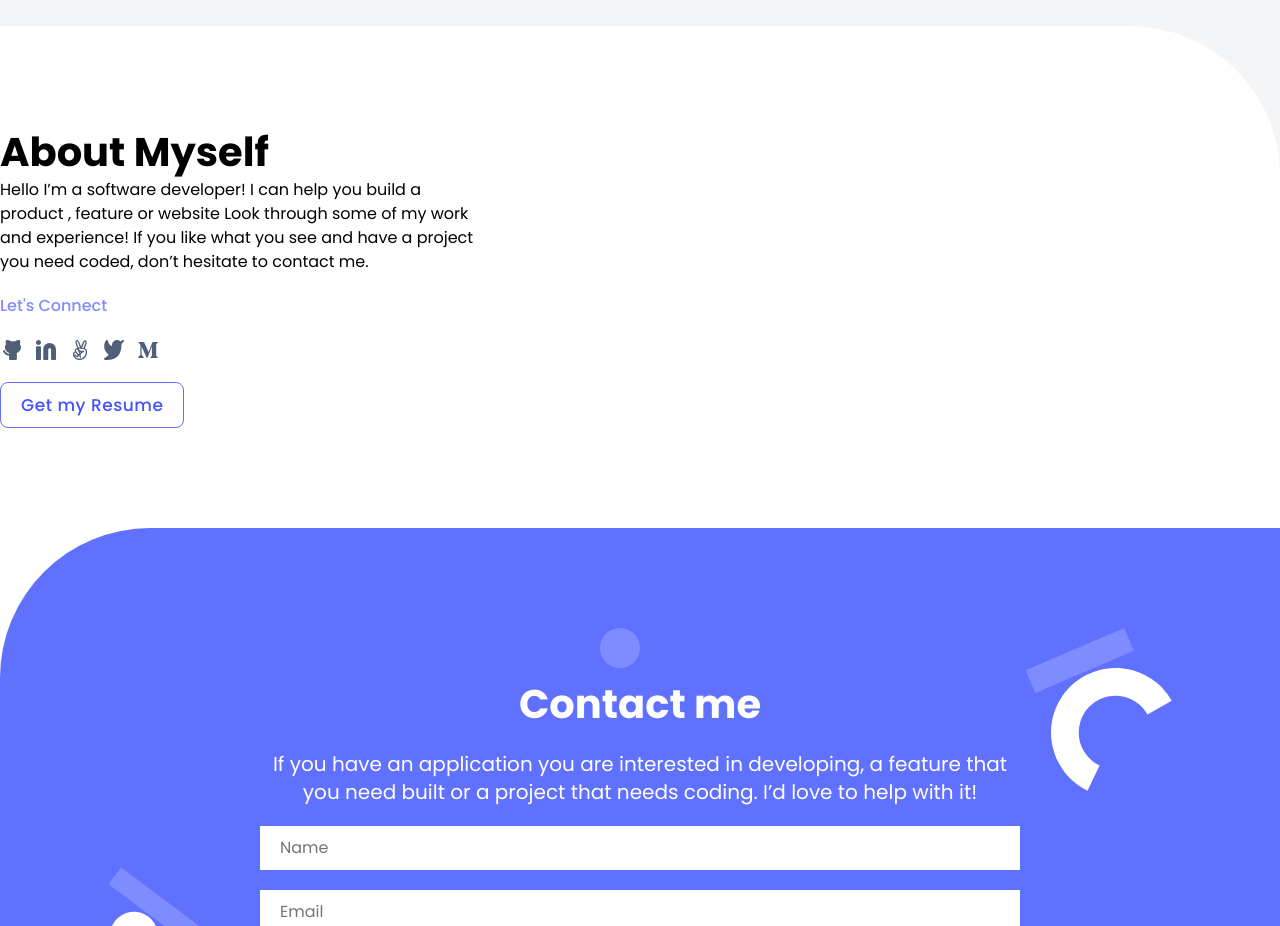
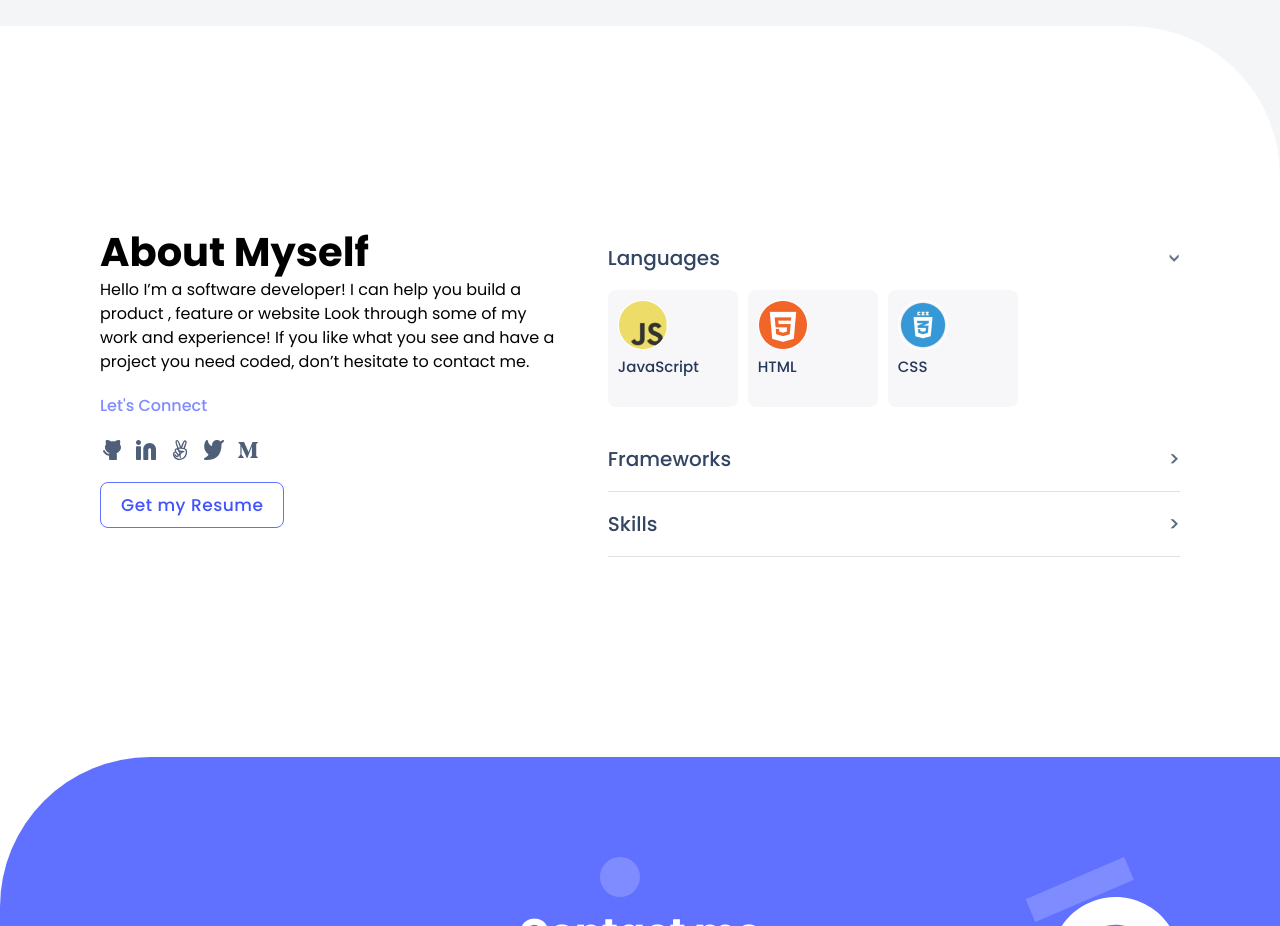
Before and after one commit to arslanhaider8/Potfolio-setup-for-mobile-and-desktop, a website: page github/workflows/index.html in a window 1280 px wide. Shown: the part 3200-4126 px from the top of the page. Drawn offline with Linux system fonts and the light colour scheme.

Commit message:
added contact form in about me section

```diff
--- a/github/workflows/index.html
+++ b/github/workflows/index.html
@@ -170,8 +170,33 @@
           </div>
           <button class="project-btn">Get my Resume</button>
         </div>
-        <div>
-          <!-- ADD ACCORDIAN HERE -->
+        <div class="second-container">
+          <div class="title-row">
+            <h4>Languages</h4>
+            <p class="active">></p>
+          </div>
+          <ul class="skill-row">
+            <li class="skill-card">
+              <img src="../../assets/js.png" alt="" />
+              <p>JavaScript</p>
+            </li>
+            <li class="skill-card">
+              <img src="../../assets/html.png" alt="" />
+              <p>HTML</p>
+            </li>
+            <li class="skill-card">
+              <img src="../../assets/css.png" alt="" />
+              <p>CSS</p>
+            </li>
+          </ul>
+          <div class="title-row">
+            <h4>Frameworks</h4>
+            <p class="">></p>
+          </div>
+          <div class="title-row">
+            <h4>Skills</h4>
+            <p class="">></p>
+          </div>
         </div>
       </div>
       <div class="contact-form">
--- a/github/workflows/style.css
+++ b/github/workflows/style.css
@@ -169,6 +169,13 @@
   margin-bottom: 20px;
   list-style: none;
 }
+.skill-row {
+  display: flex;
+  gap: 10px;
+  align-items: center;
+  margin-bottom: 20px;
+  list-style: none;
+}
 
 .row > p {
   font-family: Poppins;
@@ -253,9 +260,11 @@
 
 .first-container {
   display: grid;
-  grid-template-columns: 0.6fr 1fr;
+  grid-template-columns: 0.8fr 1fr;
   max-width: 1600px;
   margin: 0 auto;
+  padding: 100px;
+  gap: 50px;
 }
 .about-content h3 {
   font-family: Poppins;
@@ -286,6 +295,58 @@
 }
 .row > img {
   cursor: pointer;
+}
+.title-row {
+  display: flex;
+  justify-content: space-between;
+  align-items: center;
+  gap: 20px;
+  border-bottom: 1px solid #dfe1e6;
+  padding-block: 20px;
+}
+.title-row:first-child {
+  border-bottom: none;
+}
+.title-row > h4 {
+  color: #344563;
+  font-family: Poppins;
+  font-size: 20px;
+  font-weight: 500;
+  line-height: 24px;
+  letter-spacing: 0em;
+  text-align: left;
+}
+.title-row > p {
+  color: #5e6c84;
+  font-family: Poppins;
+  font-size: 20px;
+  font-weight: 500;
+  line-height: 24px;
+  letter-spacing: 0em;
+  text-align: left;
+}
+.active {
+  rotate: 90deg;
+}
+.skill-card {
+  padding: 10px;
+  background-color: #f7f7f9;
+  min-width: 130px;
+  padding-bottom: 30px;
+  border-radius: 8px;
+  transition: all 0.3s ease-in-out;
+}
+.skill-card > p {
+  font-family: Poppins;
+  font-size: 15px;
+  font-weight: 500;
+  line-height: 20px;
+  letter-spacing: 0em;
+  text-align: left;
+  color: #253858;
+}
+.skill-card:hover {
+  box-shadow: 0px 0px 16px 0px #4053fc3d;
 }
 .contact-form-container {
   padding: 150px 20px;
@@ -394,4 +455,21 @@
   .content {
     max-width: 100%;
   }
+  .first-container {
+    grid-template-columns: 1fr;
+    padding: 50px;
+  }
 }
+@media screen and (max-width: 500px) {
+  .skill-row {
+    flex-direction: column;
+  }
+  .skill-card {
+    display: flex;
+    gap: 10px;
+    align-items: center;
+    justify-content: flex-start;
+    padding: 10px;
+    width: 100%;
+  }
+}
```
Also changed, not shown: assets/css.png (added), assets/html.png (added), assets/js.png (added).
